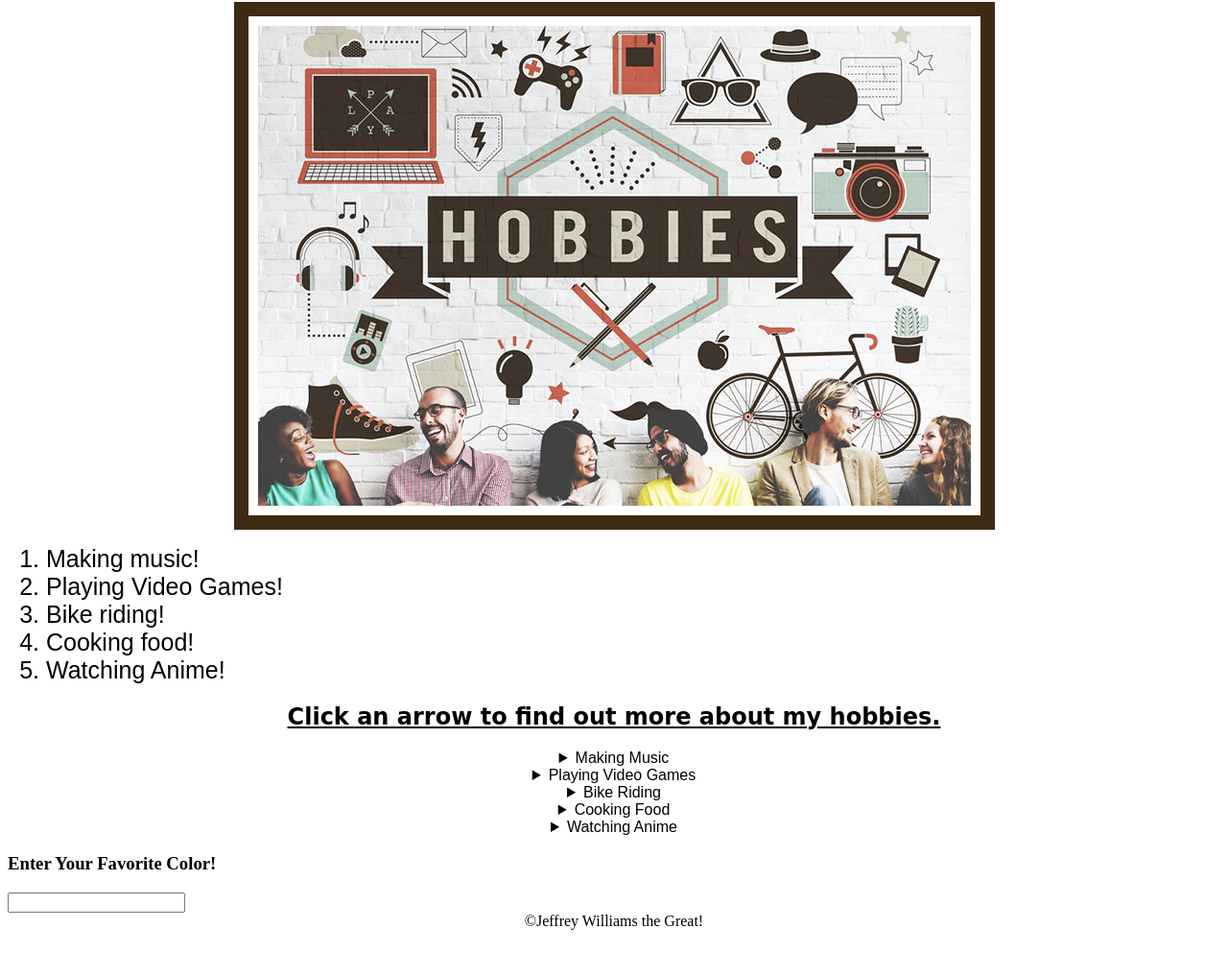
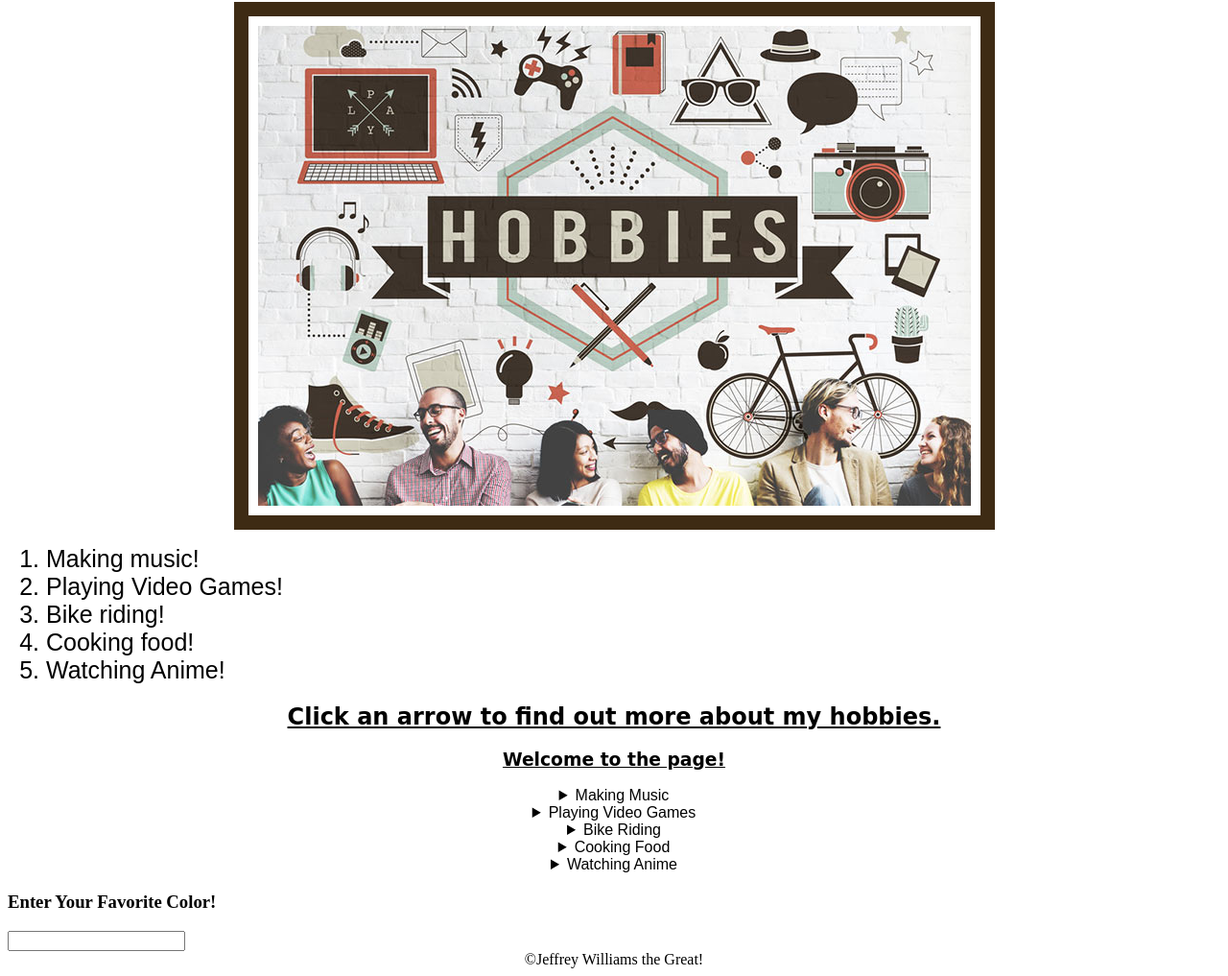
Before and after one commit to jwilliams32/html-me-something, a plain HTML site: page index.html in a window 1280 px wide. Shown: the part 79-1096 px from the top of the page at 96% size. Before the commit the page ends 1056 px from the top, so only its background shows below. Drawn offline with Linux system fonts and the light colour scheme.

Commit message:
Updated header

```diff
--- a/index.html
+++ b/index.html
@@ -24,6 +24,14 @@
 
 
 <body>
+    <article>
+        <header>
+            <c><h3>Welcome to the page!</h3></c>
+
+        </header>
+
+    </article>
+
     <article>
         <details>
             <summary class="ball" >Making Music</summary>
```
